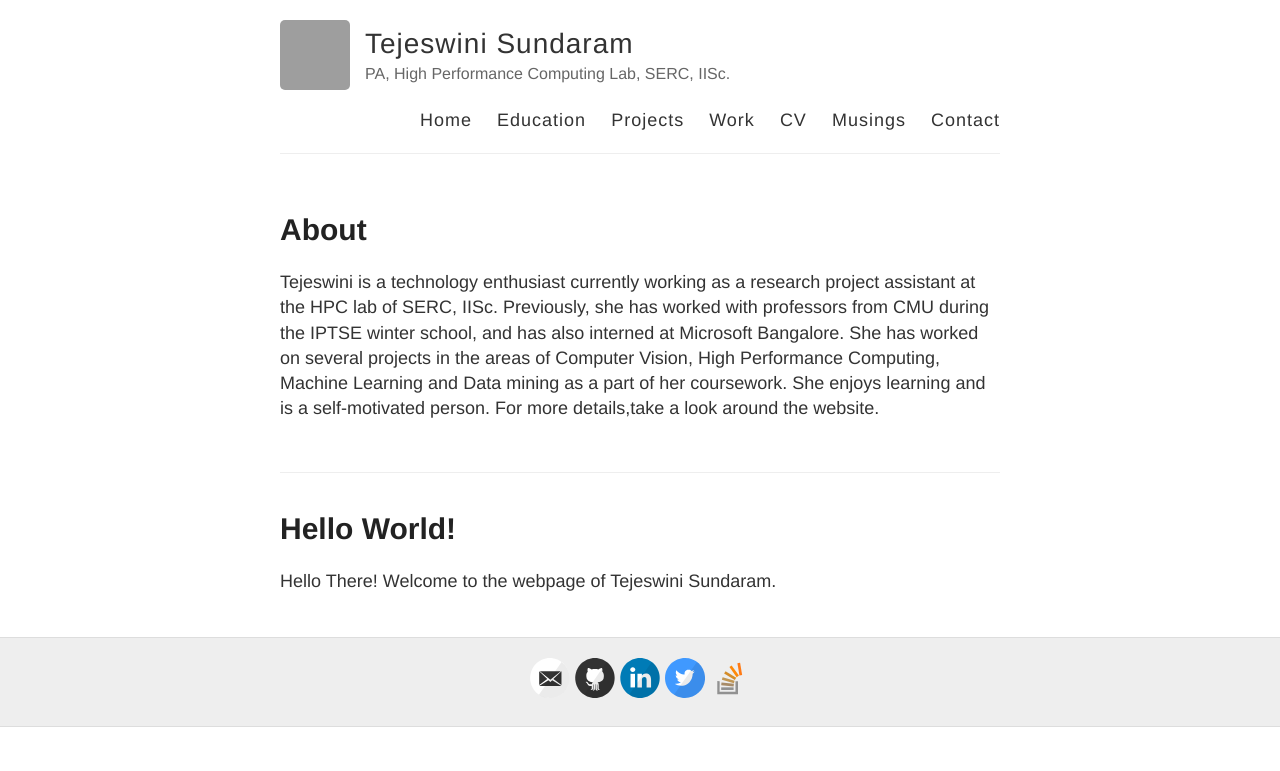
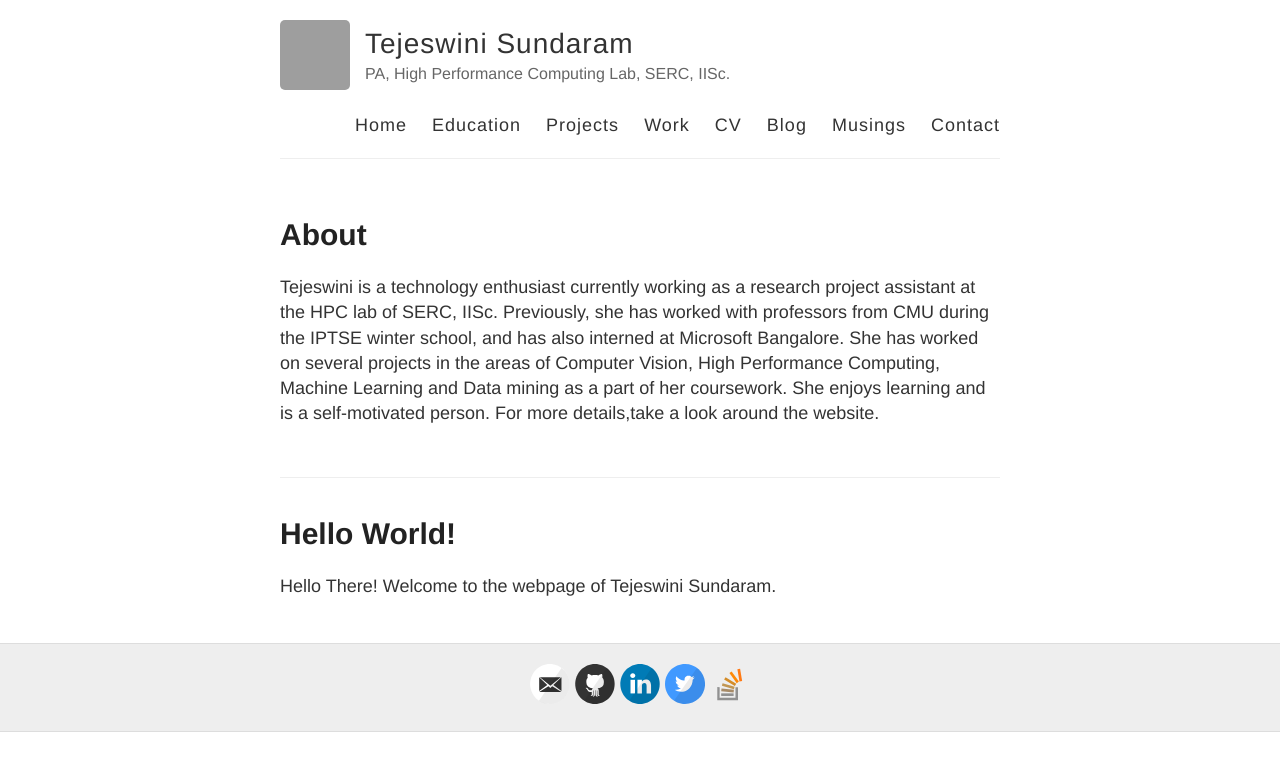
Before and after one commit to tejeswinisundaram/tejeswinisundaram.github.io, a Jekyll site: the page built from index.html, in a window 1280 px wide. Shown: the top 771 px of the page. Built offline with Jekyll 4.4.1, drawn with Linux system fonts in a browser that asks for light colours; Markdown is read by kramdown in place of the engine named in the settings; grey boxes are pictures that could not be loaded.

Commit message:
Update default.html

```diff
--- a/_layouts/default.html
+++ b/_layouts/default.html
@@ -27,11 +27,12 @@
           </div>
 
           <nav>
-            <a href="{{ site.baseurl }}/">Home</a>
+            <a href="{{ site.baseurl }}/home">Home</a>
             <a href="{{ site.baseurl }}/education">Education</a>
  	    <a href="{{ site.baseurl }}/projects">Projects</a>
 	    <a href="{{ site.baseurl }}/work">Work</a>
  	    <a href="{{ site.baseurl }}/cv">CV</a>
+ 	    <a href="{{ site.baseurl }}/">Blog</a>
 	    <a href="{{ site.baseurl }}/musings">Musings</a>
 	    <a href="{{ site.baseurl }}/contact">Contact</a>
 
```
